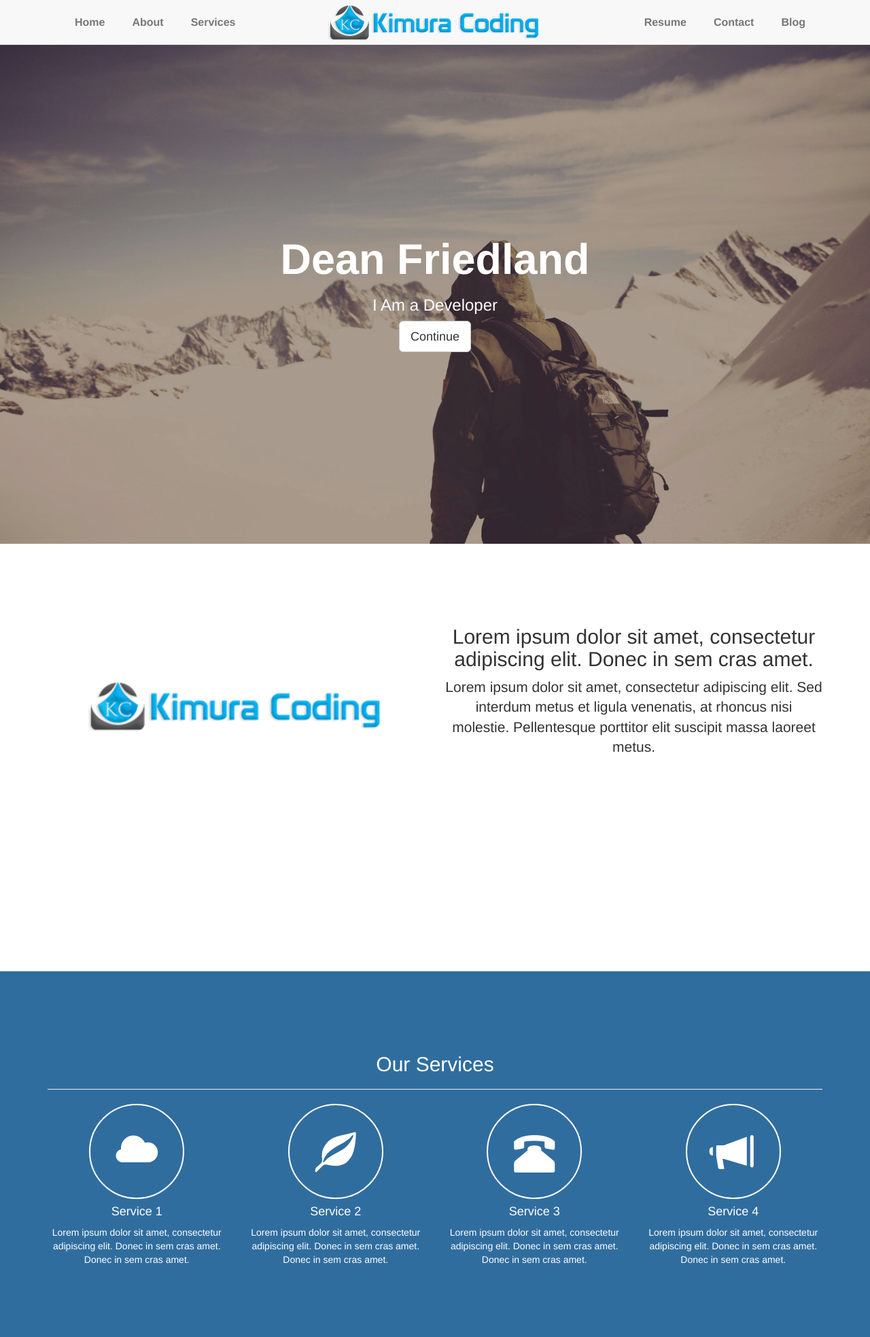
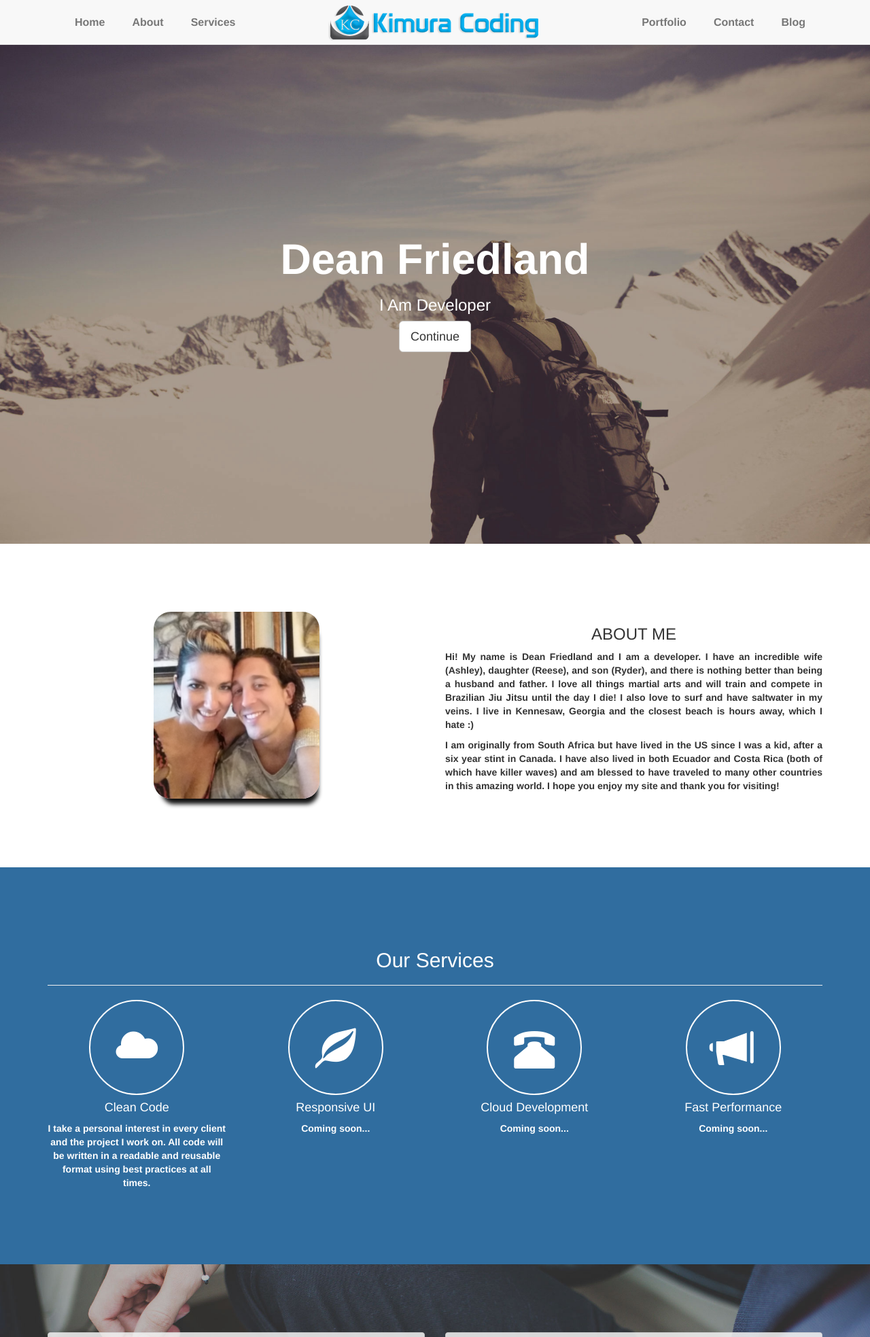
Before and after one commit to dfmmalaw/bootstrap-parallax, a PHP site: page / in a window 1280 px wide. Shown: the top 1967 px of the page at 68% size. Run offline with PHP 8.4, Linux system fonts and the light colour scheme; some libraries are stand-ins or nearby versions.

Commit message:
added content to the About section

```diff
--- a/index.html
+++ b/index.html
@@ -36,7 +36,7 @@
                 <li><a href="#services">Services</a></li>
               </ul>
               <ul class="nav navbar-nav navbar-right">
-                <li><a href="#information">Resume</a></li>
+                <li><a href="#information">Portfolio</a></li>
                 <li><a href="#map">Contact</a></li>
                 <li><a href="https://www.script-tutorials.com/bootstrap-one-page-template-with-parallax-effect/">Blog</a></li>
               </ul>
@@ -48,7 +48,7 @@
         <div id="home" class="home">
           <div class="text-vcenter">
             <h1>Dean Friedland</h1>
-            <h3>I Am a Developer</h3>
+            <h3 class="home-intro">I Am Developer</h3>
             <a href="#about" class="btn btn-default btn-lg">Continue</a>
           </div>
         </div>
@@ -59,11 +59,23 @@
           <div class="container">
             <div class="row">
               <div class="col-sm-6">
-                <img src="img/logo.png" alt="" />
+                <img src="img/deanash.jpg" alt="" />
               </div>
               <div class="col-sm-6 text-center">
-                <h2>Lorem ipsum dolor sit amet, consectetur adipiscing elit. Donec in sem cras amet.</h2>
-                <p class="lead">Lorem ipsum dolor sit amet, consectetur adipiscing elit. Sed interdum metus et ligula venenatis, at rhoncus nisi molestie. Pellentesque porttitor elit suscipit massa laoreet metus.</p>
+                <h3>ABOUT ME</h3>
+                <p class="text-justify">Hi! My name is Dean Friedland and I am
+              a developer. I have an incredible wife (Ashley), daughter (Reese),
+              and son (Ryder), and there is nothing better than being a husband and father.
+              I love all things martial arts and will train and compete in Brazilian
+              Jiu Jitsu until the day I die! I also love to surf and have saltwater in my
+              veins. I live in Kennesaw, Georgia and the closest beach is hours
+              away, which I hate :)</p>
+
+              <p class="text-justify">I am originally from South Africa but have lived in the
+              US since I was a kid, after a six year stint in Canada. I have also lived
+              in both Ecuador and Costa Rica (both of which have killer
+              waves) and am blessed to have traveled to many other countries in this amazing
+              world. I hope you enjoy my site and thank you for visiting!</p>
               </div>
             </div>
           </div>
@@ -77,23 +89,26 @@
             <div class="row text-center">
               <div class="col-sm-3 col-xs-6">
                 <i class="glyphicon glyphicon-cloud"> </i>
-                <h4>Service 1</h4>
-                <p>Lorem ipsum dolor sit amet, consectetur adipiscing elit. Donec in sem cras amet. Donec in sem cras amet.</p>
+                <h4>Clean Code</h4>
+                <p>I take a personal interest in every client and the project I work
+                on. All code will be written in a readable and reusable format using
+                best practices at all times.
+                </p>
               </div>
               <div class="col-sm-3 col-xs-6">
                 <i class="glyphicon glyphicon-leaf"> </i>
-                <h4>Service 2</h4>
-                <p>Lorem ipsum dolor sit amet, consectetur adipiscing elit. Donec in sem cras amet. Donec in sem cras amet.</p>
+                <h4>Responsive UI</h4>
+                <p>Coming soon...</p>
               </div>
               <div class="col-sm-3 col-xs-6">
                 <i class="glyphicon glyphicon-phone-alt"> </i>
-                <h4>Service 3</h4>
-                <p>Lorem ipsum dolor sit amet, consectetur adipiscing elit. Donec in sem cras amet. Donec in sem cras amet.</p>
+                <h4>Cloud Development</h4>
+                <p>Coming soon...</p>
               </div>
               <div class="col-sm-3 col-xs-6">
                 <i class="glyphicon glyphicon-bullhorn"> </i>
-                <h4>Service 4</h4>
-                <p>Lorem ipsum dolor sit amet, consectetur adipiscing elit. Donec in sem cras amet. Donec in sem cras amet.</p>
+                <h4>Fast Performance</h4>
+                <p>Coming soon...</p>
               </div>
             </div>
           </div>
--- a/style.css
+++ b/style.css
@@ -4,7 +4,7 @@
 }
 
 /*this changed another heading text color to white*/
-.h3, h3 {
+.home-intro {
   color: white;
 }
 
@@ -51,9 +51,15 @@ html, body {
 /* padded section */
 .pad-section {
   padding: 100px 0;
+  font-weight: bold;
 }
 .pad-section img {
-  width: 100%;
+  display: block;
+  margin: 0 auto;
+  /*this add rounded corners to the image*/
+  border-radius: 25px;
+  /*Box-shadow: offset-x | offset-y | blur-radius | spread-radius (0 if not specified) | color*/
+  box-shadow: 5px 15px 6px -7px #121212;
 }
 
 /* vertical-centered text */
```
Also changed, not shown: img/deanash.jpg (added).
